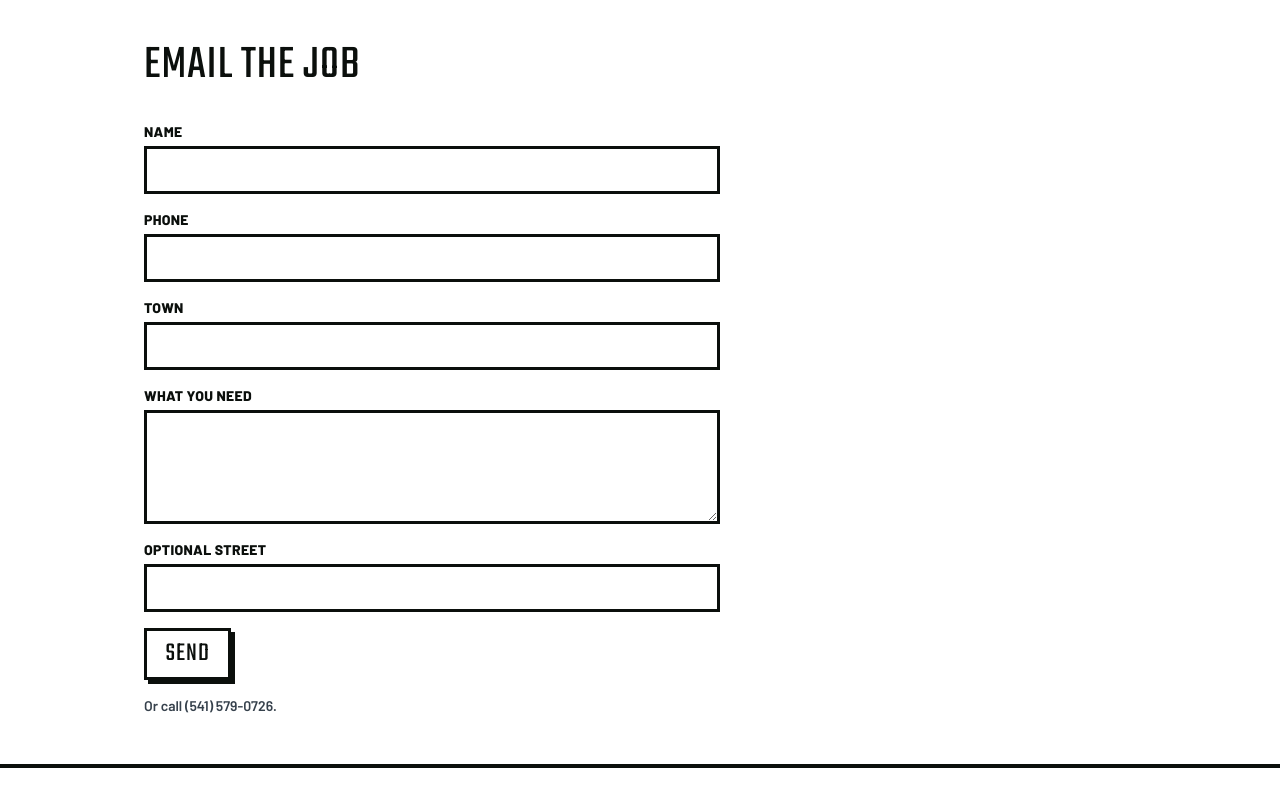
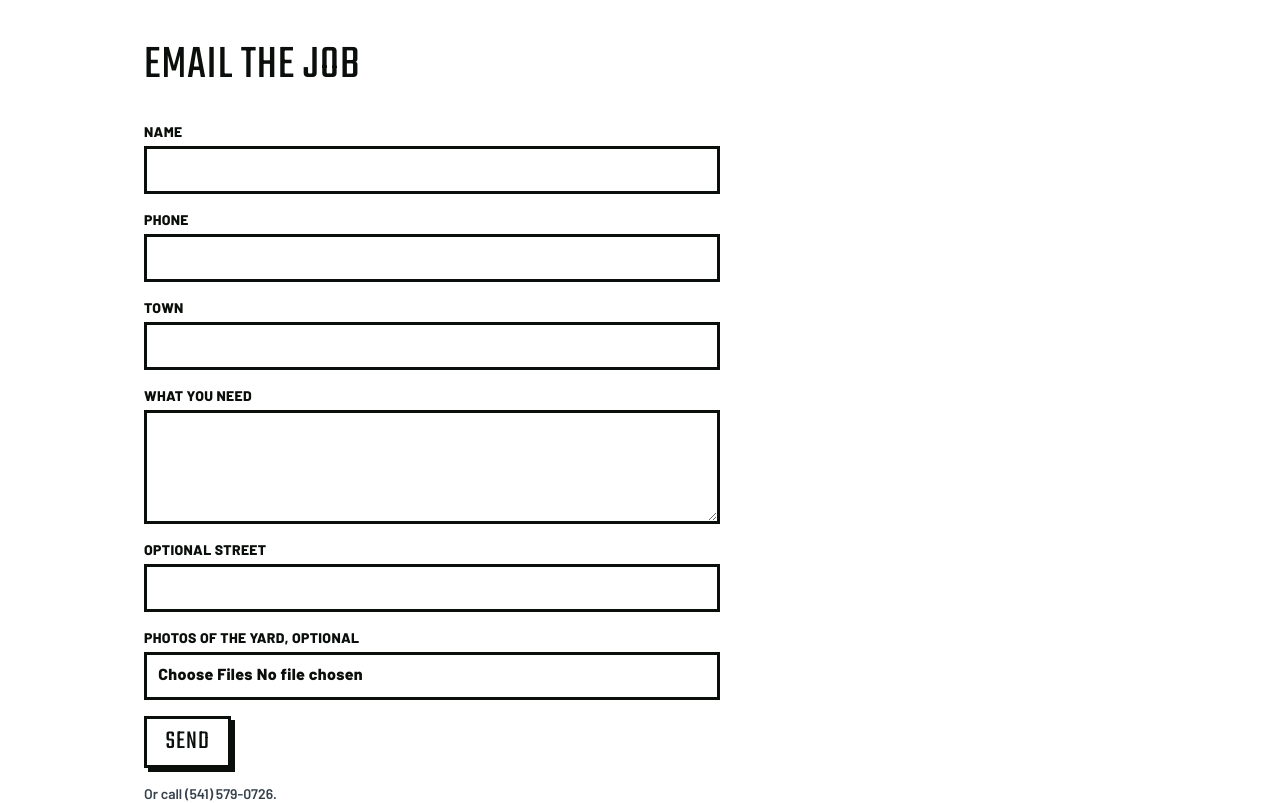
Before and after one commit to RemyCastle/sharkys-lawn-care, a Next.js app: page / in a window 1280 px wide. Shown: the part 2120-2923 px from the top of the page. Built offline with nearby package versions, Linux system fonts and the light colour scheme.

Commit message:
fix: send jobs through FormSubmit with optional yard photos
Photos are optional. Attachments POST to Gmail. No files still Send.
No mailto fake attachments. No stored uploads.

Co-authored-by: RemyCastle <RemyCastle@users.noreply.github.com>

```diff
--- a/app/layout.tsx
+++ b/app/layout.tsx
@@ -49,7 +49,7 @@ export default function RootLayout({
 }>) {
   return (
     <html lang="en" className={`${barlow.variable} ${teko.variable} h-full`}>
-      <body className="flex min-h-full flex-col bg-ground pb-24">
+      <body className="flex min-h-full flex-col bg-ground pb-32">
         <SiteHeader />
         <main className="flex-1">{children}</main>
         <QuoteBlock />
--- a/components/quote-block.tsx
+++ b/components/quote-block.tsx
@@ -3,7 +3,7 @@ import { site } from "@/lib/site"
 
 export function QuoteBlock() {
   return (
-    <section id="quote" className="border-t-4 border-ink bg-white">
+    <section id="quote" className="border-t-4 border-ink bg-white pb-28">
       <div className="mx-auto max-w-5xl px-4 py-12">
         <h2 className="text-5xl">{site.quoteHeading}</h2>
         <div className="mt-8">
--- a/components/quote-form.tsx
+++ b/components/quote-form.tsx
@@ -1,40 +1,18 @@
-"use client"
-
-import { FormEvent, useState } from "react"
-
 import { site } from "@/lib/site"
 
-export function QuoteForm({ jobPrefill = "" }: { jobPrefill?: string }) {
-  const [name, setName] = useState("")
-  const [phone, setPhone] = useState("")
-  const [town, setTown] = useState("")
-  const [street, setStreet] = useState("")
-  const [job, setJob] = useState(jobPrefill)
+export function QuoteForm() {
+  return (
+    <form
+      action={site.formSubmit}
+      method="POST"
+      encType="multipart/form-data"
+      className="flex max-w-xl flex-col gap-4"
+    >
+      <input type="hidden" name="_subject" value="Sharky's Lawn Care — job" />
+      <input type="hidden" name="_template" value="table" />
+      <input type="hidden" name="_captcha" value="false" />
+      <input type="text" name="_honey" className="hidden" tabIndex={-1} autoComplete="off" />
 
-  function onSubmit(event: FormEvent<HTMLFormElement>) {
-    event.preventDefault()
-    const subject = encodeURIComponent(`Estimate — ${town || "yard"} — ${name || "new"}`)
-    const body = encodeURIComponent(
-      [
-        `Name: ${name}`,
-        `Phone: ${phone}`,
-        `Town: ${town}`,
-        street ? `Street: ${street}` : null,
-        `What you need: ${job}`,
-      ]
-        .filter(Boolean)
-        .join("\n")
-    )
-    const mailbox = document.createElement("a")
-    mailbox.href = `${site.emailMailto}?subject=${subject}&body=${body}`
-    mailbox.rel = "noreferrer"
-    document.body.appendChild(mailbox)
-    mailbox.click()
-    mailbox.remove()
-  }
-
-  return (
-    <form onSubmit={onSubmit} className="flex max-w-xl flex-col gap-4">
       <label className="flex flex-col gap-1 text-sm font-extrabold uppercase tracking-wide">
         Name
         <input
@@ -42,8 +20,6 @@ export function QuoteForm({ jobPrefill = "" }: { jobPrefill?: string }) {
           name="name"
           autoComplete="name"
           required
-          value={name}
-          onChange={(event) => setName(event.target.value)}
           className="field-ink"
         />
       </label>
@@ -55,8 +31,6 @@ export function QuoteForm({ jobPrefill = "" }: { jobPrefill?: string }) {
           type="tel"
           autoComplete="tel"
           required
-          value={phone}
-          onChange={(event) => setPhone(event.target.value)}
           className="field-ink"
         />
       </label>
@@ -67,22 +41,12 @@ export function QuoteForm({ jobPrefill = "" }: { jobPrefill?: string }) {
           name="town"
           autoComplete="address-level2"
           required
-          value={town}
-          onChange={(event) => setTown(event.target.value)}
           className="field-ink"
         />
       </label>
       <label className="flex flex-col gap-1 text-sm font-extrabold uppercase tracking-wide">
         What you need
-        <textarea
-          id="quote-job"
-          name="job"
-          required
-          rows={4}
-          value={job}
-          onChange={(event) => setJob(event.target.value)}
-          className="field-ink"
-        />
+        <textarea id="quote-job" name="What you need" required rows={4} className="field-ink" />
       </label>
       <label className="flex flex-col gap-1 text-sm font-extrabold uppercase tracking-wide">
         Optional street
@@ -90,9 +54,18 @@ export function QuoteForm({ jobPrefill = "" }: { jobPrefill?: string }) {
           id="quote-street"
           name="street"
           autoComplete="street-address"
-          value={street}
-          onChange={(event) => setStreet(event.target.value)}
           className="field-ink"
+        />
+      </label>
+      <label className="flex flex-col gap-1 text-sm font-extrabold uppercase tracking-wide">
+        {site.quotePhotos}
+        <input
+          id="quote-photos"
+          name="attachment"
+          type="file"
+          accept="image/*"
+          multiple
+          className="field-ink py-2"
         />
       </label>
       <button type="submit" className="cta cta-mail w-fit">
--- a/lib/site.ts
+++ b/lib/site.ts
@@ -11,6 +11,7 @@ export const site = {
   phoneTel: "tel:+15415790726",
   email: "sharkyslawncare.541@gmail.com",
   emailMailto: "mailto:sharkyslawncare.541@gmail.com",
+  formSubmit: "https://formsubmit.co/sharkyslawncare.541@gmail.com",
   domain: "sharkyslawncare.com",
   siteUrl: "https://sharkyslawncare.com",
   facebook:
@@ -26,6 +27,7 @@ export const site = {
     "Jonathan Lopez owns it. Insured and bonded. More than ten years on lawns. Estimates are free.",
   quoteHeading: "Email the job",
   quoteSubmit: "Send",
+  quotePhotos: "Photos of the yard, optional",
   quoteHelper: "Or call (541) 579-0726.",
 } as const
 
```
